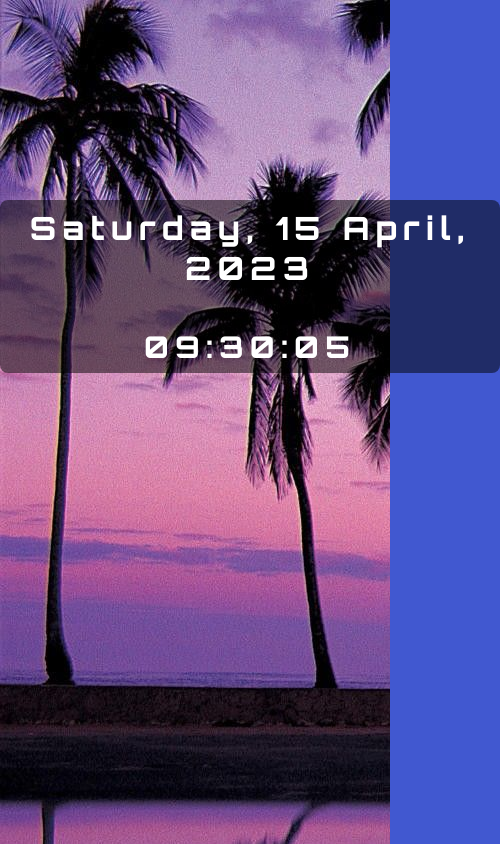
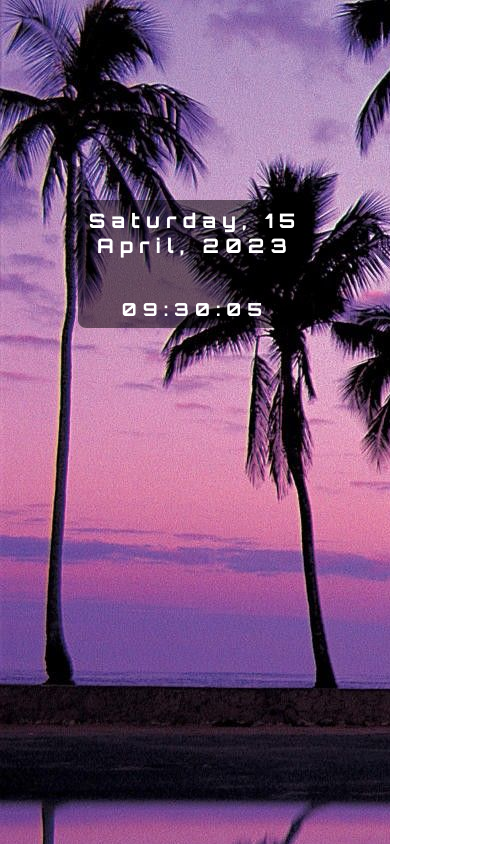
Before and after one commit to BakhaDeveloper/digitalWebClock, a plain HTML site: page index.html in a window 390 px wide. Shown: the whole page, 500 px wide, since content can reach past the window. Drawn offline with Linux system fonts and the light colour scheme.

Commit message:
media query added

```diff
--- a/style.css
+++ b/style.css
@@ -17,15 +17,14 @@ body {
   text-align: center;
   color: #fff;
   font-family: 'Orbitron', sans-serif;
-  background-color: #4158D0;
-
+  background-image: url("./images/bg--palms.jpeg");
 }
 
 
 header {
   height: 100vh;
   width: 100%;
-  background-image: url("./images/bg--palms.jpeg");
+
 }
 
 
@@ -34,8 +33,9 @@ h3 {
   font-size: 30px;
 }
 
+
 .blur-back {
-  width: 500px;
+  width: 60%;
   letter-spacing: 6px;
   margin-top: 200px;
   margin-left: auto;
@@ -48,3 +48,15 @@ h3 {
 .blur-back:hover {
   background-color: rgba(60, 100, 100, 0.9);
 }
+
+
+@media (max-width: 480px) {
+  h1 {
+    /* width: 380px; */
+    font-size: 20px;
+  }
+
+  h3 {
+    font-size: 18px;
+  }
+}
```
